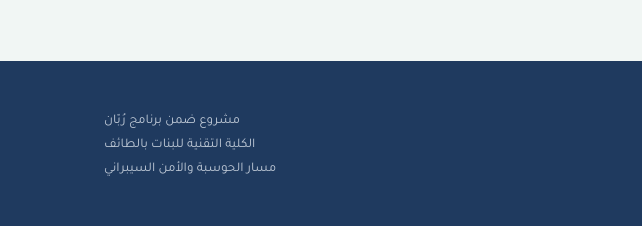
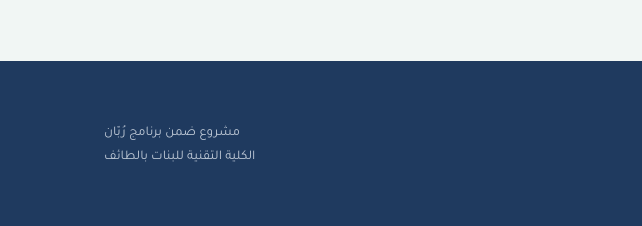
Before and after one commit to mayaa2006-gif/mirsad, a plain HTML site: page tool.html in a window 1280 px wide. Shown: the part 1154-1380 px from the top of the page, 0-642 px from the left. Drawn offline with Linux system fonts and the light colour scheme.

Commit message:
Update footer content in tool.html

```diff
--- a/tool.html
+++ b/tool.html
@@ -96,8 +96,7 @@
             <div><a class="brand" href="index.html"><img src="logo.svg" alt="">مرصاد الخصوصية</a><small>نرصد اللي تكشفه
                     صورك قبل الغريب. لا تُحفظ أي صورة، ويُنصح بتجربة الأداة على صور تجريبية فقط. استُخدم الذكاء
                     الاصطناعي ( Gemini وAntigravityو Claude) في بناء الأداة.</small></div><small
-                style="text-align:left">مشروع ضمن برنامج رُبّان<br>الكلية التقنية للبنات بالطائف<br>مسار الحوسبة والأمن
-                السيبراني</small>
+                style="text-align:left">مشروع ضمن برنامج رُبّان<br>الكلية التقنية للبنات بالطائف<br></small>
         </div>
     </footer>
     <script src="nav.js?v=20261123"></script>
```
